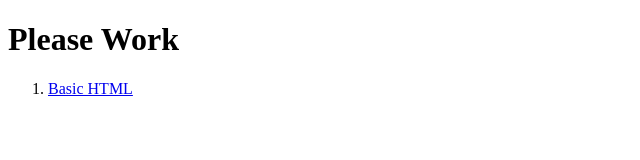
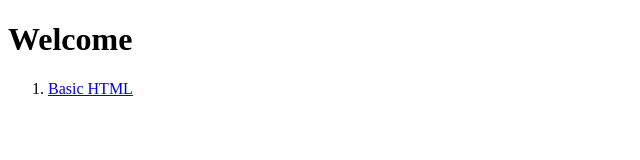
Before and after one commit to Endergoo/Endergoo.github.io, a plain HTML site: page csce242/index.html in a window 1280 px wide. Shown: the whole page, without its empty margins (0-640 px from the left). Drawn offline with Linux system fonts and the light colour scheme.

Commit message:
added welcome

```diff
--- a/csce242/index.html
+++ b/csce242/index.html
@@ -4,7 +4,7 @@
         <title>CSCE 242: Harrison Boone</title>
     </head>
     <body>
-        <h1>Please Work</h1>
+        <h1>Welcome</h1>
 
         <ol>
             <li><a href="assignments/01html/index.html">Basic HTML</a></li>
```
